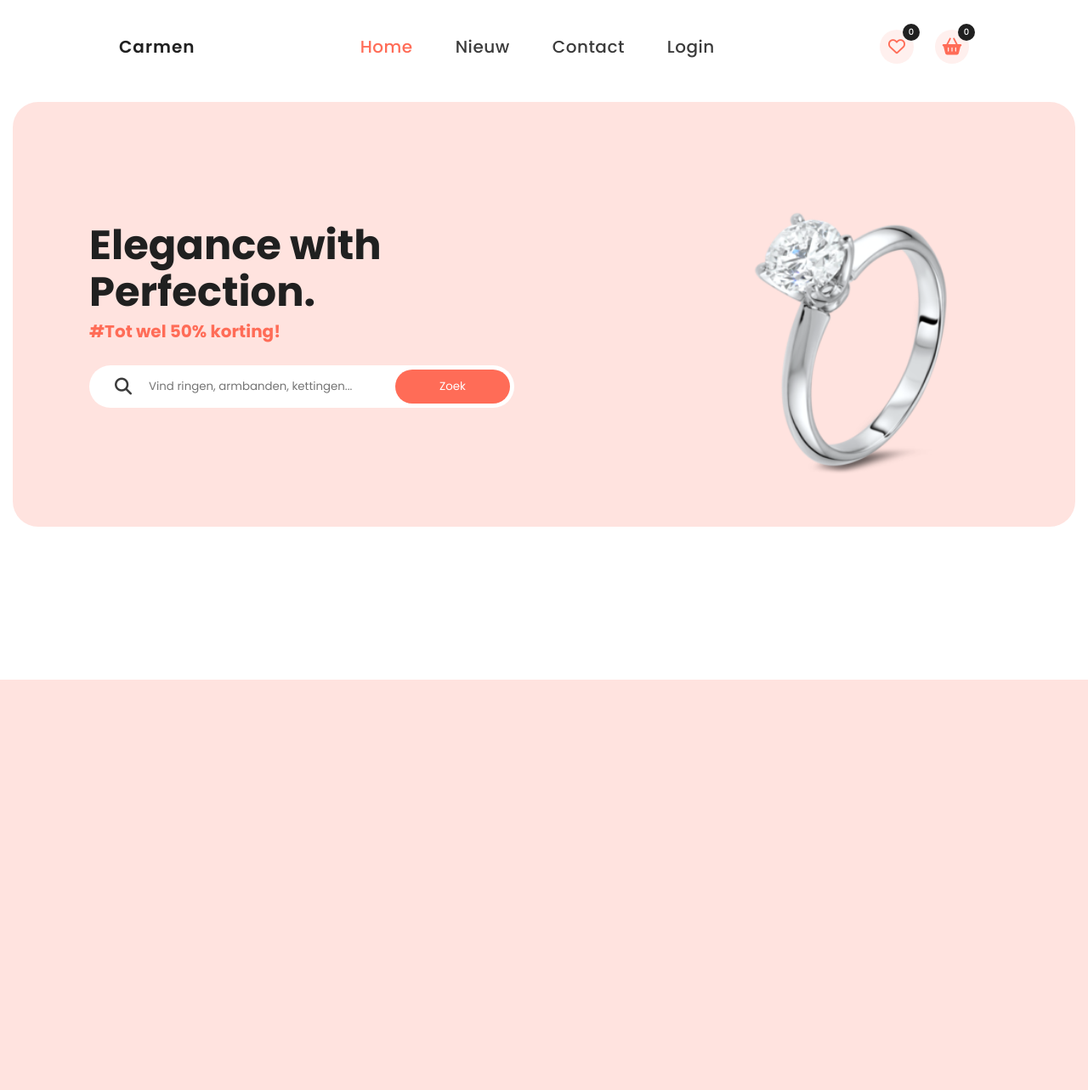
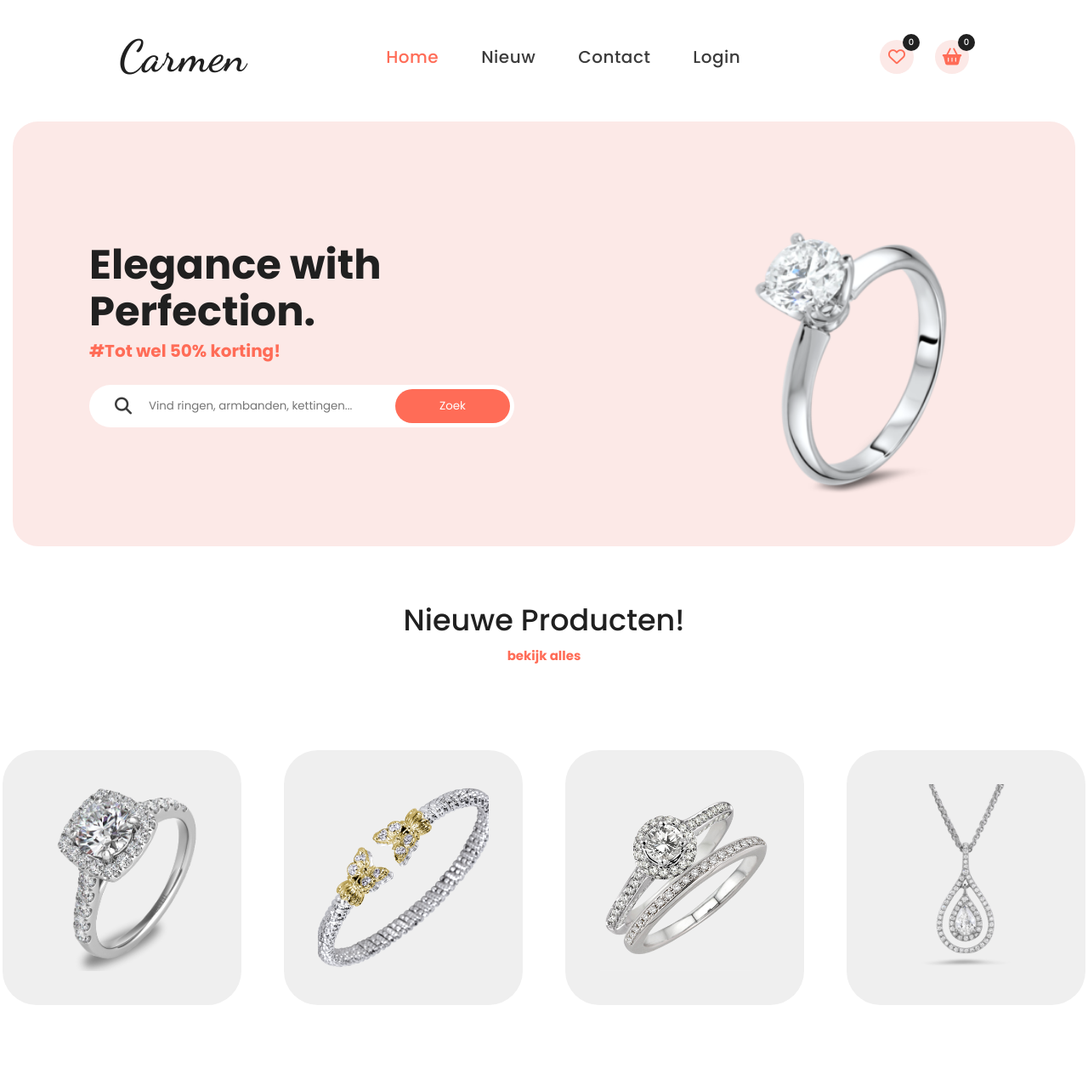
Before and after one commit to CarmenF04/make-it-rain, a PHP site: page / in a window 1280 px wide. Shown: the whole page at 85% size. Before the commit the page ends 800 px from the top, so only its background shows below. Run offline with PHP 8.4, Linux system fonts and the light colour scheme; some libraries are stand-ins or nearby versions.

Commit message:
nieuwe producten sectie

```diff
--- a/css/style.css
+++ b/css/style.css
@@ -46,10 +46,11 @@ body{
 }
 
 .logo{
-    font-size: 2rem;
+    font-size: 5.2rem;
     font-weight: 600;
     letter-spacing: 0.1rem;
     color: #202020;
+    font-family: 'Dancing Script', cursive;
 }
 
 .right-nav{
@@ -69,12 +70,12 @@ body{
 }
 
 .right-nav .like{
-    background-color: #fff0ee;
+    background-color: #fce9e7;
     color: #ff6c57;
 }
 
 .right-nav .cart{
-    background-color: #fff0ee;
+    background-color: #fce9e7;
     color: #ff6c57;
 }
 
@@ -105,7 +106,7 @@ body{
     max-width: 125rem;
     height: 50rem;
     border-radius: 3rem;
-    background-color: #ffe3df;
+    background-color: #fce9e7;
     margin: 1rem auto;
     position: relative;
     overflow: hidden;
@@ -187,3 +188,51 @@ body{
     background-color: #fd998a;
     transition: all ease 0.3s;
 }
+
+/* ==New products============================== */
+
+.section--first{
+    height: 50rem;
+}
+
+.section--first strong{
+    display: flex;
+    align-items: center;
+    justify-content: center;
+    color: #ff6c57;
+    font-size: 1.5rem;
+    margin-top: 0.4rem;
+}
+
+.new-products-text{
+    display: flex;
+    justify-content: center;
+    align-items: center;
+    padding-top: 5rem;
+    font-size: 3.5rem;
+    font-weight: 500;
+    color: #202020;
+}
+
+.new-products{
+    display: flex;
+    justify-content: center;
+    align-items: center;
+    height: 100%;
+    gap: 5rem;
+    width: 100%;
+}
+
+.new-product{
+    width: 28.1rem;
+    height: 30rem;
+    background: #efefef;
+    list-style: none;
+    padding: 4rem;
+    border-radius: 4rem;
+}
+.new-product > img{
+    width: 100%;
+    height: 100%;
+    object-fit: cover;
+}
--- a/index.html
+++ b/index.html
@@ -15,8 +15,9 @@
     <link rel="preconnect" href="https://fonts.googleapis.com">
     <link rel="preconnect" href="https://fonts.gstatic.com" crossorigin>
     <link
-        href="https://fonts.googleapis.com/css2?family=Poppins:ital,wght@0,100;0,200;0,300;0,400;0,500;0,600;0,700;0,800;0,900;1,100;1,200;1,300;1,400;1,500;1,600;1,700;1,800;1,900&display=swap"
-        rel="stylesheet">
+    href="https://fonts.googleapis.com/css2?family=Poppins:ital,wght@0,100;0,200;0,300;0,400;0,500;0,600;0,700;0,800;0,900;1,100;1,200;1,300;1,400;1,500;1,600;1,700;1,800;1,900&display=swap"
+    rel="stylesheet">
+    <link href="https://fonts.googleapis.com/css2?family=Dancing+Script:wght@600;700&family=Poppins:ital,wght@0,100;0,200;0,300;0,400;0,500;0,600;0,700;0,800;0,900;1,100;1,200;1,300;1,400;1,500;1,600;1,700;1,800;1,900&display=swap" rel="stylesheet">
 </head>
 
 <body>
@@ -38,7 +39,7 @@
             </ul>
 
             <!-- shopping cart/like -->
-            <div class="right-nav">
+            <section class="right-nav">
 
                 <!-- like -->
                 <a href="#" class="like">
@@ -51,7 +52,7 @@
                     <i class="fa-solid fa-basket-shopping"></i>
                     <span>0</span>
                 </a>
-            </div>
+            </section>
         </nav>
     </header>
     <!-- ====navigation end==== -->
@@ -65,7 +66,7 @@
         <img src="/img/ring-1.png" class="ring-1" alt="ring">
 
         <!-- text -->
-        <div class="search-banner-text">
+        <figure class="search-banner-text">
             <h1>Elegance with Perfection.</h1>
             <strong>#Tot wel 50% korting!</strong>
 
@@ -75,13 +76,42 @@
                 <i class="fas fa-search"></i>
 
                 <!-- input -->
-                <input type="text" class="search-input" placeholder="Vind ringen, armbanden, kettingen..." name="search" required>
+                <input type="text" class="search-input" placeholder="Vind ringen, armbanden, kettingen..." name="search"
+                    required>
 
                 <!-- btn -->
                 <input type="submit" class="search-btn" value="Zoek">
             </form>
-        </div>
+        </figure>
     </section>
+   <!-- ====search-banner end==== -->
+
+
+
+    <!-- ====new products=============================== -->
+    <section class="section section--first">
+        <!-- text -->
+        <p class="new-products-text">Nieuwe Producten!</p>
+        <strong>bekijk alles</strong>
+
+        <ul class="new-products">
+            <li class="new-product">
+                <img src="/img/ring-3.png" alt="#">
+            </li>
+            <li class="new-product">
+                <img src="/img/armband-1.png" alt="">
+            </li>
+            <li class="new-product">
+                <img src="/img/ring-4.png" alt="">
+            </li>
+            <li class="new-product">
+                <img src="/img/ketting-2.png" alt="">
+            </li>
+        </ul>
+
+    </section>
+
+
 </body>
 
 </html>
```
Also changed, not shown: img/armband-1.png (added), img/ketting-2.png (added), img/ketting-3.png (added), img/ring-2.png (added), img/ring-3.png (added), img/ring-4.png (added).
